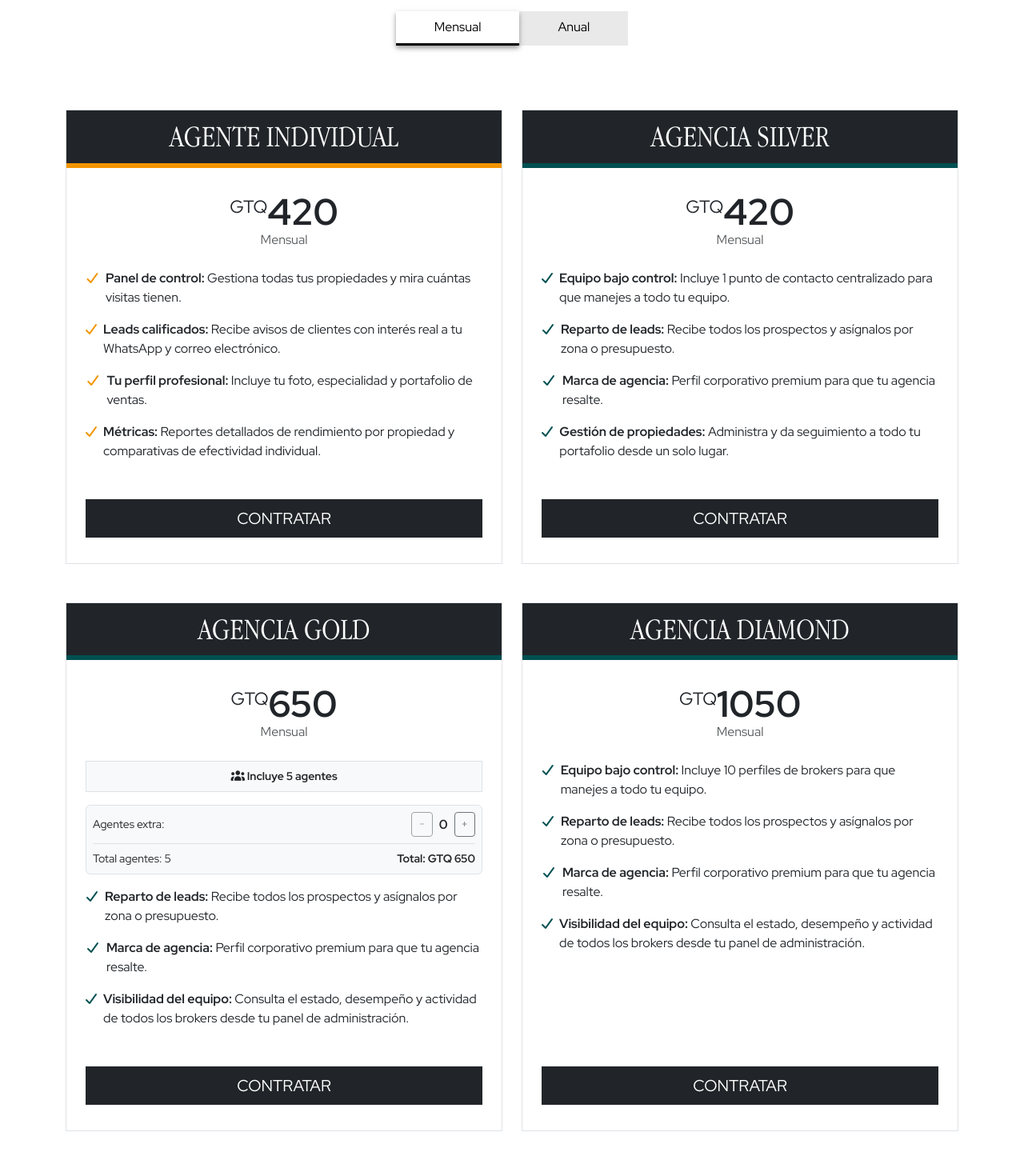
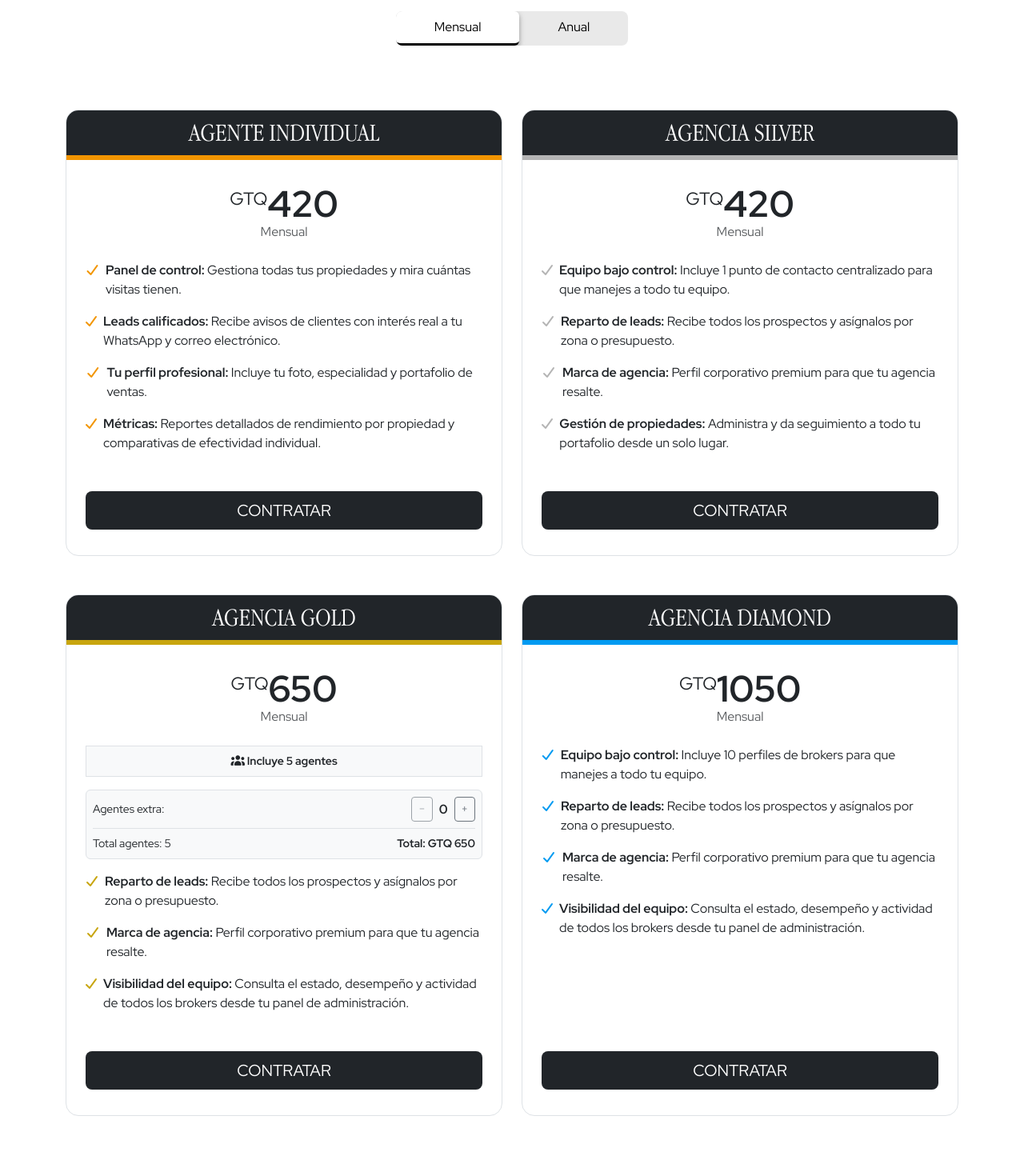
Before and after one commit to cocfay/brickly, a React (Vite) app in the folder frontend-brickly/: page /precios in a window 1280 px wide. Shown: the part 220-1690 px from the top of the page at 80% size. Built offline with nearby package versions, Linux system fonts and the light colour scheme; no server answers.

Commit message:
Estilos CARD precios

```diff
--- a/frontend-brickly/src/assets/css/precios.css
+++ b/frontend-brickly/src/assets/css/precios.css
@@ -1,7 +1,8 @@
 .prices-nav.nav{
     width: fit-content;
-    /* border: 1px solid black; */
     background-color: #e9e9e9;
+    border-radius: 8px;
+    overflow: hidden;
 }
 
 .prices-nav.nav a{
@@ -14,6 +15,7 @@
     background-color: white;
     border-bottom: 3px solid black;
     box-shadow: 0px 3px 6px 0px rgba(117,117,117,0.75);
+    border-radius: 6px;
 }
 
 .card-price.row div{
--- a/frontend-brickly/src/pages/precios.jsx
+++ b/frontend-brickly/src/pages/precios.jsx
@@ -90,7 +90,7 @@ function Precios() {
 
     return (
       <button
-        className={`btn w-100 py-2 rounded-0 fs-5 ${isCurrent ? 'bg-secondary text-white' : 'bg-dark text-white'}`}
+        className={`btn w-100 py-2 rounded-3 fs-5 ${isCurrent ? 'bg-secondary text-white' : 'bg-dark text-white'}`}
         onClick={() => handleContratar(plan)}
         disabled={isCurrent || isLoading}
       >
@@ -131,8 +131,8 @@ function Precios() {
         {periodo === 'mensual' ? (
           <>
             <Col md={6} xxl={3}>
-              <div className='border border-1 h-100 d-flex flex-column'>
-                <div className='bg-dark text-white text-center py-1' style={{ fontFamily: 'AppleGaramond', borderBottom: '6px solid #F29500', fontSize: 'clamp(36px, 3vw, 40px)' }}>AGENTE INDIVIDUAL</div>
+              <div className='border border-1 rounded-4 h-100 d-flex flex-column overflow-hidden'>
+                <div className='bg-dark text-white text-center py-1' style={{ fontFamily: 'AppleGaramond', borderBottom: '6px solid #F29500', fontSize: 'clamp(30px, 2.5vw, 34px)' }}>AGENTE INDIVIDUAL</div>
                 <div className='p-4 d-flex flex-column flex-grow-1 mt-2'>
                   <div className="d-flex flex-column align-items-center">
                     <div className="d-flex flex-column align-items-center">
@@ -154,8 +154,8 @@ function Precios() {
               </div>
             </Col>
             <Col md={6} xxl={3}>
-              <div className='border border-1 h-100 d-flex flex-column'>
-                <div className='bg-dark text-white text-center py-1' style={{ fontFamily: 'AppleGaramond', borderBottom: '6px solid #005051', fontSize: 'clamp(36px, 3vw, 40px)' }}>AGENCIA SILVER</div>
+              <div className='border border-1 rounded-4 h-100 d-flex flex-column overflow-hidden'>
+                <div className='bg-dark text-white text-center py-1' style={{ fontFamily: 'AppleGaramond', borderBottom: '6px solid rgb(180 180 180)', fontSize: 'clamp(30px, 2.5vw, 34px)' }}>AGENCIA SILVER</div>
                 <div className='p-4 d-flex flex-column flex-grow-1 mt-2'>
                   <div className="d-flex flex-column align-items-center">
                     <div className="d-flex flex-column align-items-center">
@@ -164,10 +164,10 @@ function Precios() {
                     </div>
                   </div>
                   <div className="d-flex flex-column gap-3 mt-4 flex-grow-1" style={{ fontSize: '16px' }}>
-                    <div className='d-flex gap-2 align-items-baseline'><i className="fa-solid fa-check" style={{ color: '#005051' }}></i><div><strong>Equipo bajo control:</strong> Incluye 1 punto de contacto centralizado para que manejes a todo tu equipo.</div></div>
-                    <div className='d-flex gap-2 align-items-baseline'><i className="fa-solid fa-check" style={{ color: '#005051' }}></i><div><strong>Reparto de leads:</strong> Recibe todos los prospectos y asígnalos por zona o presupuesto.</div></div>
-                    <div className='d-flex gap-2 align-items-baseline'><i className="fa-solid fa-check" style={{ color: '#005051' }}></i><div><strong>Marca de agencia:</strong> Perfil corporativo premium para que tu agencia resalte.</div></div>
-                    <div className='d-flex gap-2 align-items-baseline'><i className="fa-solid fa-check" style={{ color: '#005051' }}></i><div><strong>Gestión de propiedades:</strong> Administra y da seguimiento a todo tu portafolio desde un solo lugar.</div></div>
+                    <div className='d-flex gap-2 align-items-baseline'><i className="fa-solid fa-check" style={{ color: 'rgb(180 180 180)' }}></i><div><strong>Equipo bajo control:</strong> Incluye 1 punto de contacto centralizado para que manejes a todo tu equipo.</div></div>
+                    <div className='d-flex gap-2 align-items-baseline'><i className="fa-solid fa-check" style={{ color: 'rgb(180 180 180)' }}></i><div><strong>Reparto de leads:</strong> Recibe todos los prospectos y asígnalos por zona o presupuesto.</div></div>
+                    <div className='d-flex gap-2 align-items-baseline'><i className="fa-solid fa-check" style={{ color: 'rgb(180 180 180)' }}></i><div><strong>Marca de agencia:</strong> Perfil corporativo premium para que tu agencia resalte.</div></div>
+                    <div className='d-flex gap-2 align-items-baseline'><i className="fa-solid fa-check" style={{ color: 'rgb(180 180 180)' }}></i><div><strong>Gestión de propiedades:</strong> Administra y da seguimiento a todo tu portafolio desde un solo lugar.</div></div>
                   </div>
                   <div className='mt-5 mb-2'>
                     <PlanButton plan='AGENCIA_SILVER' />
@@ -176,8 +176,8 @@ function Precios() {
               </div>
             </Col>
             <Col md={6} xxl={3}>
-              <div className='border border-1 h-100 d-flex flex-column'>
-                <div className='bg-dark text-white text-center py-1' style={{ fontFamily: 'AppleGaramond', borderBottom: '6px solid #005051', fontSize: 'clamp(36px, 3vw, 40px)' }}>AGENCIA GOLD</div>
+              <div className='border border-1 rounded-4 h-100 d-flex flex-column overflow-hidden'>
+                <div className='bg-dark text-white text-center py-1' style={{ fontFamily: 'AppleGaramond', borderBottom: '6px solid rgb(200 165 14)', fontSize: 'clamp(30px, 2.5vw, 34px)' }}>AGENCIA GOLD</div>
                 <div className='p-4 d-flex flex-column flex-grow-1 mt-2'>
                   <div className="d-flex flex-column align-items-center">
                     <div className="d-flex flex-column align-items-center">
@@ -211,9 +211,9 @@ function Precios() {
                         <span className='fw-bold'>Total: GTQ {650 + extraAgents * 75}</span>
                       </div>
                     </div>
-                    <div className='d-flex gap-2 align-items-baseline'><i className="fa-solid fa-check" style={{ color: '#005051' }}></i><div><strong>Reparto de leads:</strong> Recibe todos los prospectos y asígnalos por zona o presupuesto.</div></div>
-                    <div className='d-flex gap-2 align-items-baseline'><i className="fa-solid fa-check" style={{ color: '#005051' }}></i><div><strong>Marca de agencia:</strong> Perfil corporativo premium para que tu agencia resalte.</div></div>
-                    <div className='d-flex gap-2 align-items-baseline'><i className="fa-solid fa-check" style={{ color: '#005051' }}></i><div><strong>Visibilidad del equipo:</strong> Consulta el estado, desempeño y actividad de todos los brokers desde tu panel de administración.</div></div>
+                    <div className='d-flex gap-2 align-items-baseline'><i className="fa-solid fa-check" style={{ color: 'rgb(200 165 14)' }}></i><div><strong>Reparto de leads:</strong> Recibe todos los prospectos y asígnalos por zona o presupuesto.</div></div>
+                    <div className='d-flex gap-2 align-items-baseline'><i className="fa-solid fa-check" style={{ color: 'rgb(200 165 14)' }}></i><div><strong>Marca de agencia:</strong> Perfil corporativo premium para que tu agencia resalte.</div></div>
+                    <div className='d-flex gap-2 align-items-baseline'><i className="fa-solid fa-check" style={{ color: 'rgb(200 165 14)' }}></i><div><strong>Visibilidad del equipo:</strong> Consulta el estado, desempeño y actividad de todos los brokers desde tu panel de administración.</div></div>
                   </div>
                   <div className='mt-5 mb-2'>
                     <PlanButton plan={extraAgents === 0 ? 'AGENCIA_GOLD' : `AGENCIA_GOLD${extraAgents + 5}`} />
@@ -222,8 +222,8 @@ function Precios() {
               </div>
             </Col>
             <Col md={6} xxl={3}>
-              <div className='border border-1 h-100 d-flex flex-column'>
-                <div className='bg-dark text-white text-center py-1' style={{ fontFamily: 'AppleGaramond', borderBottom: '6px solid #005051', fontSize: 'clamp(36px, 3vw, 40px)' }}>AGENCIA DIAMOND</div>
+              <div className='border border-1 rounded-4 h-100 d-flex flex-column overflow-hidden'>
+                <div className='bg-dark text-white text-center py-1' style={{ fontFamily: 'AppleGaramond', borderBottom: '6px solid rgb(0 154 241)', fontSize: 'clamp(30px, 2.5vw, 34px)' }}>AGENCIA DIAMOND</div>
                 <div className='p-4 d-flex flex-column flex-grow-1 mt-2'>
                   <div className="d-flex flex-column align-items-center">
                     <div className="d-flex flex-column align-items-center">
@@ -232,10 +232,10 @@ function Precios() {
                     </div>
                   </div>
                   <div className="d-flex flex-column gap-3 mt-4 flex-grow-1" style={{ fontSize: '16px' }}>
-                    <div className='d-flex gap-2 align-items-baseline'><i className="fa-solid fa-check" style={{ color: '#005051' }}></i><div><strong>Equipo bajo control:</strong> Incluye 10 perfiles de brokers para que manejes a todo tu equipo.</div></div>
-                    <div className='d-flex gap-2 align-items-baseline'><i className="fa-solid fa-check" style={{ color: '#005051' }}></i><div><strong>Reparto de leads:</strong> Recibe todos los prospectos y asígnalos por zona o presupuesto.</div></div>
-                    <div className='d-flex gap-2 align-items-baseline'><i className="fa-solid fa-check" style={{ color: '#005051' }}></i><div><strong>Marca de agencia:</strong> Perfil corporativo premium para que tu agencia resalte.</div></div>
-                    <div className='d-flex gap-2 align-items-baseline'><i className="fa-solid fa-check" style={{ color: '#005051' }}></i><div><strong>Visibilidad del equipo:</strong> Consulta el estado, desempeño y actividad de todos los brokers desde tu panel de administración.</div></div>
+                    <div className='d-flex gap-2 align-items-baseline'><i className="fa-solid fa-check" style={{ color: 'rgb(0 154 241)' }}></i><div><strong>Equipo bajo control:</strong> Incluye 10 perfiles de brokers para que manejes a todo tu equipo.</div></div>
+                    <div className='d-flex gap-2 align-items-baseline'><i className="fa-solid fa-check" style={{ color: 'rgb(0 154 241)' }}></i><div><strong>Reparto de leads:</strong> Recibe todos los prospectos y asígnalos por zona o presupuesto.</div></div>
+                    <div className='d-flex gap-2 align-items-baseline'><i className="fa-solid fa-check" style={{ color: 'rgb(0 154 241)' }}></i><div><strong>Marca de agencia:</strong> Perfil corporativo premium para que tu agencia resalte.</div></div>
+                    <div className='d-flex gap-2 align-items-baseline'><i className="fa-solid fa-check" style={{ color: 'rgb(0 154 241)' }}></i><div><strong>Visibilidad del equipo:</strong> Consulta el estado, desempeño y actividad de todos los brokers desde tu panel de administración.</div></div>
                   </div>
                   <div className='mt-5 mb-2'>
                     <PlanButton plan='AGENCIA_DIAMOND' />
@@ -247,8 +247,8 @@ function Precios() {
         ) : (
           <>
             <Col md={6} xxl={3}>
-              <div className='border border-1 h-100 d-flex flex-column'>
-                <div className='bg-dark text-white text-center py-1' style={{ fontFamily: 'AppleGaramond', borderBottom: '6px solid #F29500', fontSize: 'clamp(36px, 3vw, 40px)' }}>AGENTE INDIVIDUAL</div>
+              <div className='border border-1 rounded-4 h-100 d-flex flex-column overflow-hidden'>
+                <div className='bg-dark text-white text-center py-1' style={{ fontFamily: 'AppleGaramond', borderBottom: '6px solid #F29500', fontSize: 'clamp(30px, 2.5vw, 34px)' }}>AGENTE INDIVIDUAL</div>
                 <div className='p-4 d-flex flex-column flex-grow-1 mt-2'>
                   <div className="d-flex flex-column align-items-center">
                     <div className="d-flex flex-column align-items-center">
@@ -269,8 +269,8 @@ function Precios() {
               </div>
             </Col>
             <Col md={6} xxl={3}>
-              <div className='border border-1 h-100 d-flex flex-column'>
-                <div className='bg-dark text-white text-center py-1' style={{ fontFamily: 'AppleGaramond', borderBottom: '6px solid #005051', fontSize: 'clamp(36px, 3vw, 40px)' }}>AGENCIA SILVER</div>
+              <div className='border border-1 rounded-4 h-100 d-flex flex-column overflow-hidden'>
+                <div className='bg-dark text-white text-center py-1' style={{ fontFamily: 'AppleGaramond', borderBottom: '6px solid rgb(180 180 180)', fontSize: 'clamp(30px, 2.5vw, 34px)' }}>AGENCIA SILVER</div>
                 <div className='p-4 d-flex flex-column flex-grow-1 mt-2'>
                   <div className="d-flex flex-column align-items-center">
                     <div className="d-flex flex-column align-items-center">
@@ -279,10 +279,10 @@ function Precios() {
                     </div>
                   </div>
                   <div className="d-flex flex-column gap-3 mt-4 flex-grow-1" style={{ fontSize: '16px' }}>
-                    <div className='d-flex gap-2 align-items-baseline'><i className="fa-solid fa-check" style={{ color: '#005051' }}></i><div><strong>Equipo bajo control:</strong> Incluye 1 punto de contacto centralizado para que manejes a todo tu equipo.</div></div>
-                    <div className='d-flex gap-2 align-items-baseline'><i className="fa-solid fa-check" style={{ color: '#005051' }}></i><div><strong>Reparto de leads:</strong> Recibe todos los prospectos y asígnalos por zona o presupuesto.</div></div>
-                    <div className='d-flex gap-2 align-items-baseline'><i className="fa-solid fa-check" style={{ color: '#005051' }}></i><div><strong>Marca de agencia:</strong> Perfil corporativo premium para que tu agencia resalte.</div></div>
-                    <div className='d-flex gap-2 align-items-baseline'><i className="fa-solid fa-check" style={{ color: '#005051' }}></i><div><strong>Gestión de propiedades:</strong> Administra y da seguimiento a todo tu portafolio desde un solo lugar.</div></div>
+                    <div className='d-flex gap-2 align-items-baseline'><i className="fa-solid fa-check" style={{ color: 'rgb(180 180 180)' }}></i><div><strong>Equipo bajo control:</strong> Incluye 1 punto de contacto centralizado para que manejes a todo tu equipo.</div></div>
+                    <div className='d-flex gap-2 align-items-baseline'><i className="fa-solid fa-check" style={{ color: 'rgb(180 180 180)' }}></i><div><strong>Reparto de leads:</strong> Recibe todos los prospectos y asígnalos por zona o presupuesto.</div></div>
+                    <div className='d-flex gap-2 align-items-baseline'><i className="fa-solid fa-check" style={{ color: 'rgb(180 180 180)' }}></i><div><strong>Marca de agencia:</strong> Perfil corporativo premium para que tu agencia resalte.</div></div>
+                    <div className='d-flex gap-2 align-items-baseline'><i className="fa-solid fa-check" style={{ color: 'rgb(180 180 180)' }}></i><div><strong>Gestión de propiedades:</strong> Administra y da seguimiento a todo tu portafolio desde un solo lugar.</div></div>
                   </div>
                   <div className='mt-5 mb-2'>
                     <PlanButton plan='AGENCIA_SILVER_A' />
@@ -291,8 +291,8 @@ function Precios() {
               </div>
             </Col>
             <Col md={6} xxl={3}>
-              <div className='border border-1 h-100 d-flex flex-column'>
-                <div className='bg-dark text-white text-center py-1' style={{ fontFamily: 'AppleGaramond', borderBottom: '6px solid #005051', fontSize: 'clamp(36px, 3vw, 40px)' }}>AGENCIA GOLD</div>
+              <div className='border border-1 rounded-4 h-100 d-flex flex-column overflow-hidden'>
+                <div className='bg-dark text-white text-center py-1' style={{ fontFamily: 'AppleGaramond', borderBottom: '6px solid rgb(200 165 14)', fontSize: 'clamp(30px, 2.5vw, 34px)' }}>AGENCIA GOLD</div>
                 <div className='p-4 d-flex flex-column flex-grow-1 mt-2'>
                   <div className="d-flex flex-column align-items-center">
                     <div className="d-flex flex-column align-items-center">
@@ -326,9 +326,9 @@ function Precios() {
                         <span className='fw-bold'>Total: GTQ {6500 + extraAgents * 75}</span>
                       </div>
                     </div>
-                    <div className='d-flex gap-2 align-items-baseline'><i className="fa-solid fa-check" style={{ color: '#005051' }}></i><div><strong>Reparto de leads:</strong> Recibe todos los prospectos y asígnalos por zona o presupuesto.</div></div>
-                    <div className='d-flex gap-2 align-items-baseline'><i className="fa-solid fa-check" style={{ color: '#005051' }}></i><div><strong>Marca de agencia:</strong> Perfil corporativo premium para que tu agencia resalte.</div></div>
-                    <div className='d-flex gap-2 align-items-baseline'><i className="fa-solid fa-check" style={{ color: '#005051' }}></i><div><strong>Visibilidad del equipo:</strong> Consulta el estado, desempeño y actividad de todos los brokers desde tu panel de administración.</div></div>
+                    <div className='d-flex gap-2 align-items-baseline'><i className="fa-solid fa-check" style={{ color: 'rgb(200 165 14)' }}></i><div><strong>Reparto de leads:</strong> Recibe todos los prospectos y asígnalos por zona o presupuesto.</div></div>
+                    <div className='d-flex gap-2 align-items-baseline'><i className="fa-solid fa-check" style={{ color: 'rgb(200 165 14)' }}></i><div><strong>Marca de agencia:</strong> Perfil corporativo premium para que tu agencia resalte.</div></div>
+                    <div className='d-flex gap-2 align-items-baseline'><i className="fa-solid fa-check" style={{ color: 'rgb(200 165 14)' }}></i><div><strong>Visibilidad del equipo:</strong> Consulta el estado, desempeño y actividad de todos los brokers desde tu panel de administración.</div></div>
                   </div>
                   <div className='mt-5 mb-2'>
                     <PlanButton plan={extraAgents === 0 ? 'AGENCIA_GOLD_A' : `AGENCIA_GOLD${extraAgents + 5}_A`} />
@@ -337,8 +337,8 @@ function Precios() {
               </div>
             </Col>
             <Col md={6} xxl={3}>
-              <div className='border border-1 h-100 d-flex flex-column'>
-                <div className='bg-dark text-white text-center py-1' style={{ fontFamily: 'AppleGaramond', borderBottom: '6px solid #005051', fontSize: 'clamp(36px, 3vw, 40px)' }}>AGENCIA DIAMOND</div>
+              <div className='border border-1 rounded-4 h-100 d-flex flex-column overflow-hidden'>
+                <div className='bg-dark text-white text-center py-1' style={{ fontFamily: 'AppleGaramond', borderBottom: '6px solid rgb(0 154 241)', fontSize: 'clamp(30px, 2.5vw, 34px)' }}>AGENCIA DIAMOND</div>
                 <div className='p-4 d-flex flex-column flex-grow-1 mt-2'>
                   <div className="d-flex flex-column align-items-center">
                     <div className="d-flex flex-column align-items-center">
@@ -347,10 +347,10 @@ function Precios() {
                     </div>
                   </div>
                   <div className="d-flex flex-column gap-3 mt-4 flex-grow-1" style={{ fontSize: '16px' }}>
-                    <div className='d-flex gap-2 align-items-baseline'><i className="fa-solid fa-check" style={{ color: '#005051' }}></i><div><strong>Equipo bajo control:</strong> Incluye 10 perfiles de brokers para que manejes a todo tu equipo.</div></div>
-                    <div className='d-flex gap-2 align-items-baseline'><i className="fa-solid fa-check" style={{ color: '#005051' }}></i><div><strong>Reparto de leads:</strong> Recibe todos los prospectos y asígnalos por zona o presupuesto.</div></div>
-                    <div className='d-flex gap-2 align-items-baseline'><i className="fa-solid fa-check" style={{ color: '#005051' }}></i><div><strong>Marca de agencia:</strong> Perfil corporativo premium para que tu agencia resalte.</div></div>
-                    <div className='d-flex gap-2 align-items-baseline'><i className="fa-solid fa-check" style={{ color: '#005051' }}></i><div><strong>Visibilidad del equipo:</strong> Consulta el estado, desempeño y actividad de todos los brokers desde tu panel de administración.</div></div>
+                    <div className='d-flex gap-2 align-items-baseline'><i className="fa-solid fa-check" style={{ color: 'rgb(0 154 241)' }}></i><div><strong>Equipo bajo control:</strong> Incluye 10 perfiles de brokers para que manejes a todo tu equipo.</div></div>
+                    <div className='d-flex gap-2 align-items-baseline'><i className="fa-solid fa-check" style={{ color: 'rgb(0 154 241)' }}></i><div><strong>Reparto de leads:</strong> Recibe todos los prospectos y asígnalos por zona o presupuesto.</div></div>
+                    <div className='d-flex gap-2 align-items-baseline'><i className="fa-solid fa-check" style={{ color: 'rgb(0 154 241)' }}></i><div><strong>Marca de agencia:</strong> Perfil corporativo premium para que tu agencia resalte.</div></div>
+                    <div className='d-flex gap-2 align-items-baseline'><i className="fa-solid fa-check" style={{ color: 'rgb(0 154 241)' }}></i><div><strong>Visibilidad del equipo:</strong> Consulta el estado, desempeño y actividad de todos los brokers desde tu panel de administración.</div></div>
                   </div>
                   <div className='mt-5 mb-2'>
                     <PlanButton plan='AGENCIA_DIAMOND_A' />
```
